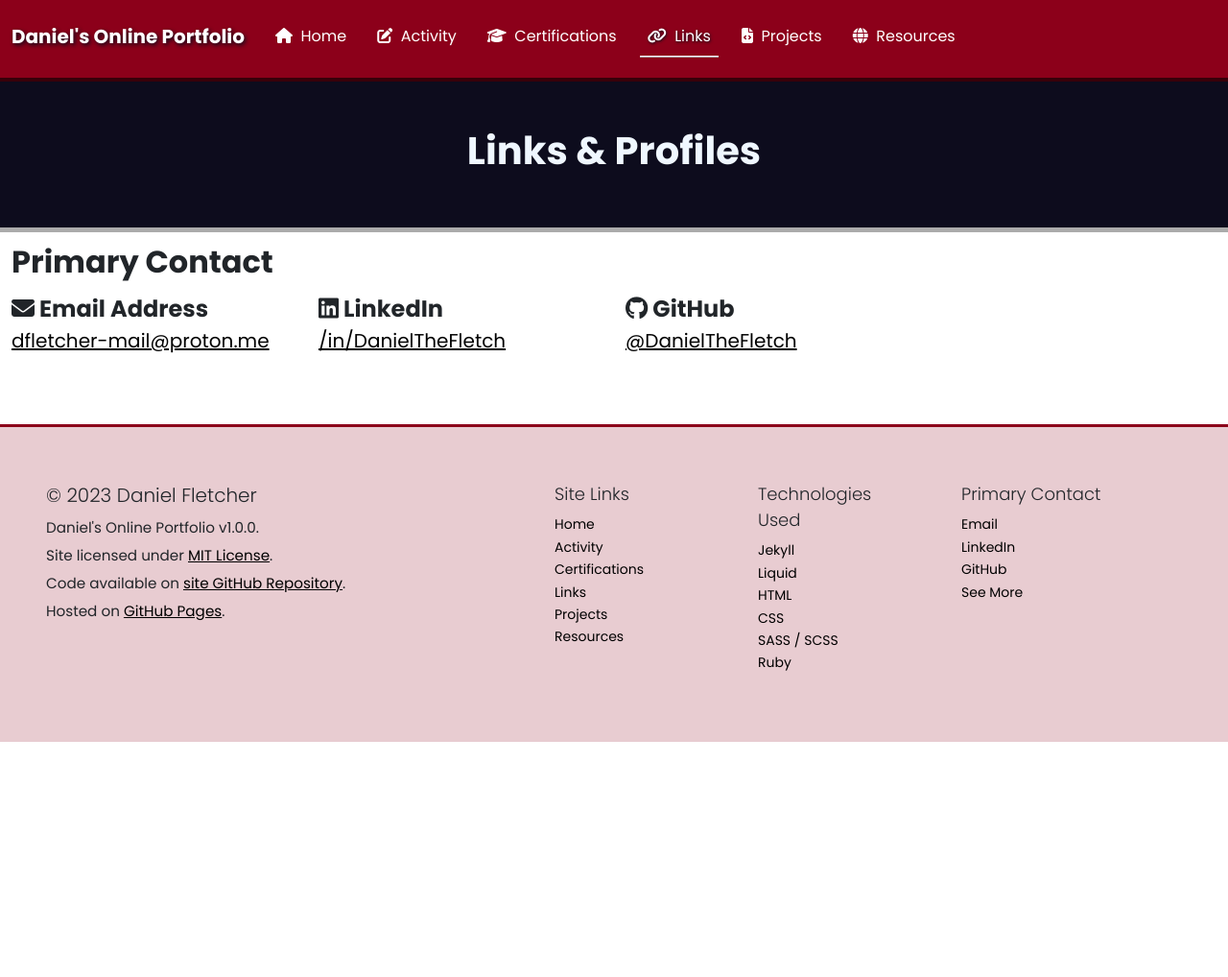
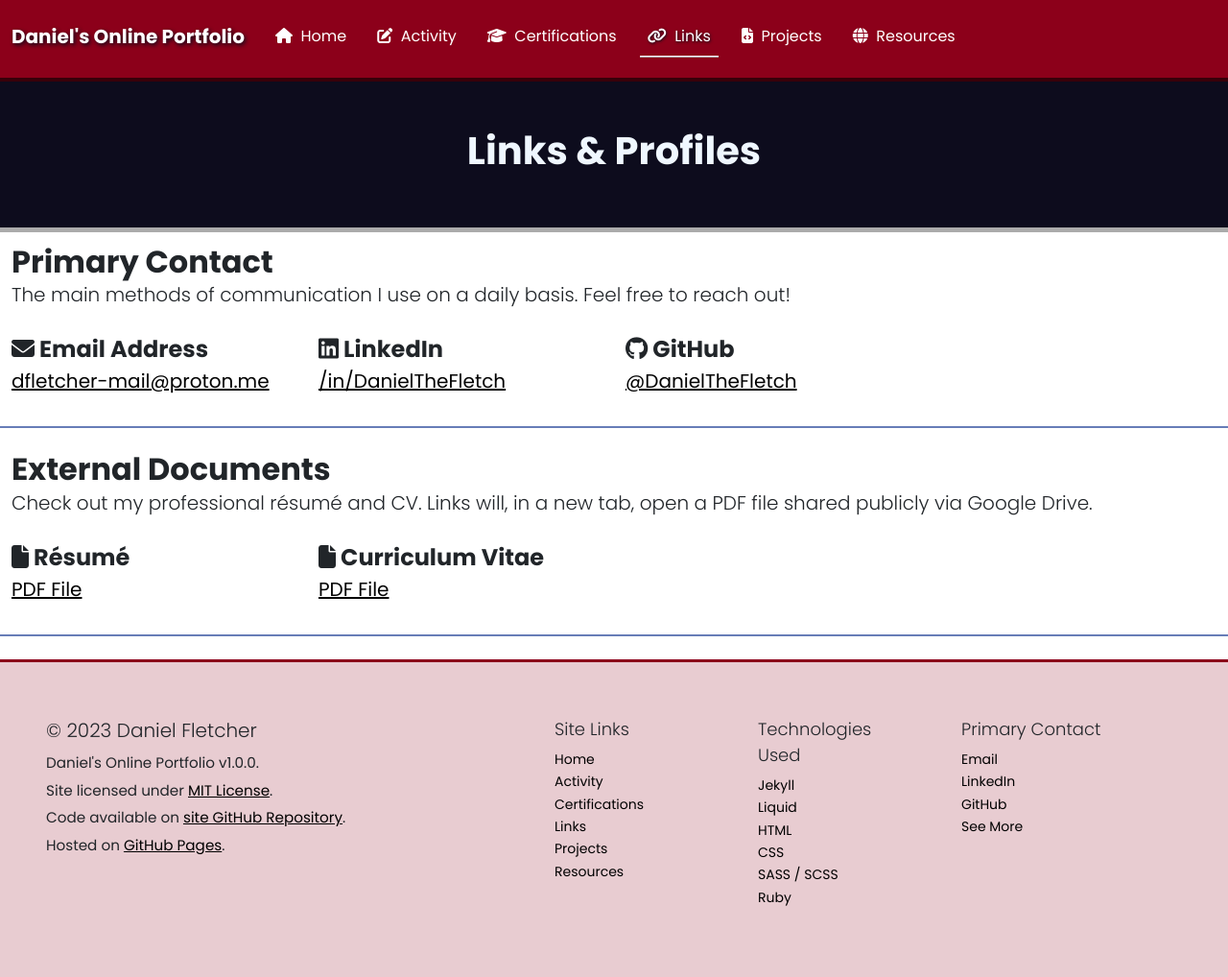
Before and after one commit to DanielTheFletch/portfolio, a Jekyll site: the page built from links.html, in a window 1280 px wide. Shown: the whole page at 96% size. Built offline with Jekyll 4.4.1, drawn with Linux system fonts in a browser that asks for light colours; before the commit the page ends 900 px from its top, so only the background shows below that.

Commit message:
Add "External Documents" to Links page

```diff
--- a/_data/links.yml
+++ b/_data/links.yml
@@ -11,3 +11,12 @@
     user: "@DanielTheFletch"
     icon: "fa-brands fa-github"
     link: "https://www.github.com/DanielTheFletch"
+external_documents:
+  - name: "Résumé"
+    user: "PDF File"
+    icon: "fa-solid fa-file"
+    link: "#"
+  - name: "Curriculum Vitae"
+    user: "PDF File"
+    icon: "fa-solid fa-file"
+    link: "#"
--- a/_sass/main.scss
+++ b/_sass/main.scss
@@ -1,6 +1,6 @@
 /* Main stylesheet */
 
-
+/* General properties */
 * {
     box-sizing: border-box;
     font-family: $poppins;
@@ -9,6 +9,21 @@
 section {
     padding-bottom: $spacer;
     padding-top: ($spacer * 1.5);
+}
+
+
+/* General color theming */
+.bg-dark {
+    background-color: $dark;
+}
+
+.fg-light {
+    color: $light;
+}
+
+.page-heading {
+    border-bottom: 0.6rem groove $white;
+    border-top: 0.6rem ridge $primary;
 }
 
 
@@ -74,21 +89,6 @@
 }
 
 
-/* General color theming */
-.bg-dark {
-    background-color: $dark;
-}
-
-.fg-light {
-    color: $light;
-}
-
-.page-heading {
-    border-bottom: 0.6rem groove $white;
-    border-top: 0.6rem ridge $primary;
-}
-
-
 /* Primary contact info on home page */
 .contact-item {
     color: $light;
@@ -135,7 +135,7 @@
 }
 
 
-/* External links */
+/* Links */
 .external-link {
     color: $black;
 }
--- a/links.html
+++ b/links.html
@@ -9,8 +9,9 @@
 </div>
 
 <!-- Primary contact -->
-<div class="container-fluid mb-5">
+<div class="container-fluid border-bottom border-secondary border-2 mb-4 pb-2">
   <h2 class="{{ page.subheading }}">Primary Contact</h2>
+  <p class="fs-5 fw-light mt-0 mb-4">The main methods of communication I use on a daily basis. Feel free to reach out!</p>
   {% assign items = site.data.links.primary_contact %}
   <div class="row row-cols-1 row-cols-md-2 row-cols-xl-4 text-start">
   {% for item in items %}
@@ -25,3 +26,22 @@
   {% endfor %}
   </div>
 </div>
+
+<!-- External documents -->
+<div class="container-fluid border-bottom border-secondary border-2 mb-4 pb-2">
+  <h2 class="{{ page.subheading }}">External Documents</h2>
+  <p class="fs-5 fw-light mt-0 mb-4">Check out my professional résumé and CV. Links will, in a new tab, open a PDF file shared publicly via Google Drive.</p>
+  {% assign items = site.data.links.external_documents %}
+  <div class="row row-cols-1 row-cols-md-2 row-cols-xl-4 text-start">
+  {% for item in items %}
+    <div class="col mb-4">
+      <p class="fs-4 fw-bold my-0"><i class="{{ item.icon }}"></i> {{ item.name }}</p>
+      <p class="fs-5 my-0">
+        <a class="external-link" href={{ item.link }}>
+          {{ item.user }}
+        </a>
+      </p>
+    </div>
+  {% endfor %}
+  </div>
+</div>
```
Also changed, not shown: other parts of links.html (+1 -1 lines).
